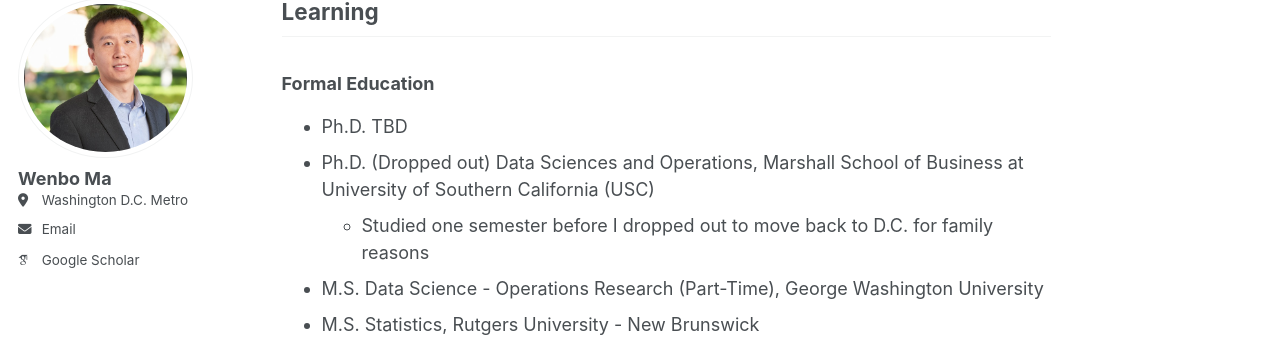
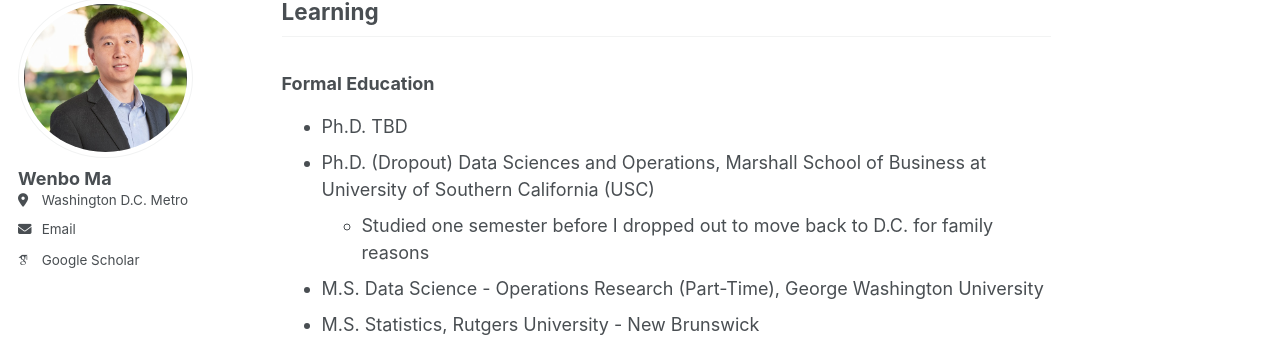
Before and after one commit to wenbo5565/wenbo5565.github.io, a Jekyll site: the page built from _pages/about.md, in a window 1280 px wide and 900 px high, scrolled down 2031 px. Shown: the part 108-453 px from the top of the window. Built offline with Jekyll 4.4.1, drawn with Linux system fonts in a browser that asks for light colours; some web fonts are replaced.

Commit message:
Update about.md

```diff
--- a/_pages/about.md
+++ b/_pages/about.md
@@ -68,7 +68,7 @@ Outside of work, I enjoy playing and watching sports — particularly tennis, ba
 
 ### Formal Education
 - Ph.D. TBD
-- Ph.D. (Dropped out) Data Sciences and Operations, Marshall School of Business at University of Southern California (USC)
+- Ph.D. (Dropout) Data Sciences and Operations, Marshall School of Business at University of Southern California (USC)
   - Studied one semester before I dropped out to move back to D.C. for family reasons
 - M.S. Data Science - Operations Research (Part-Time), George Washington University
 - M.S. Statistics, Rutgers University - New Brunswick
```
